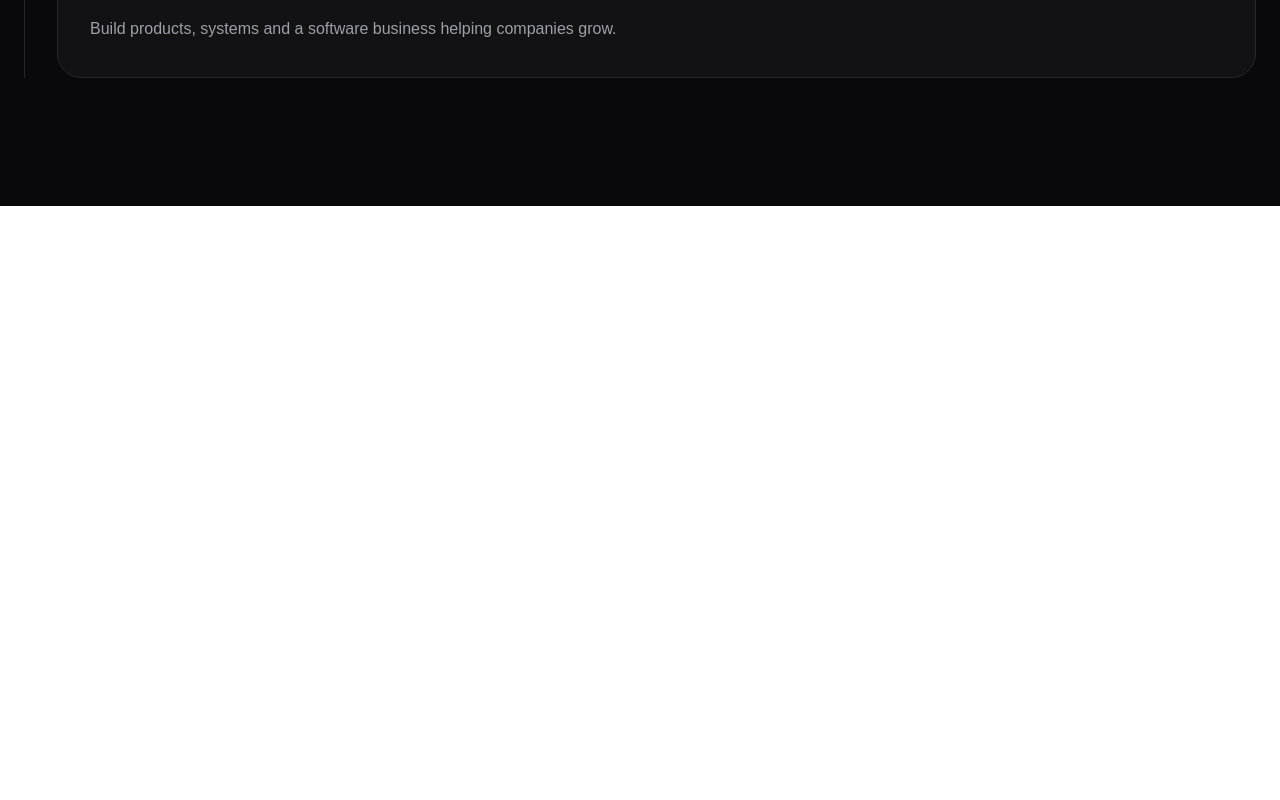
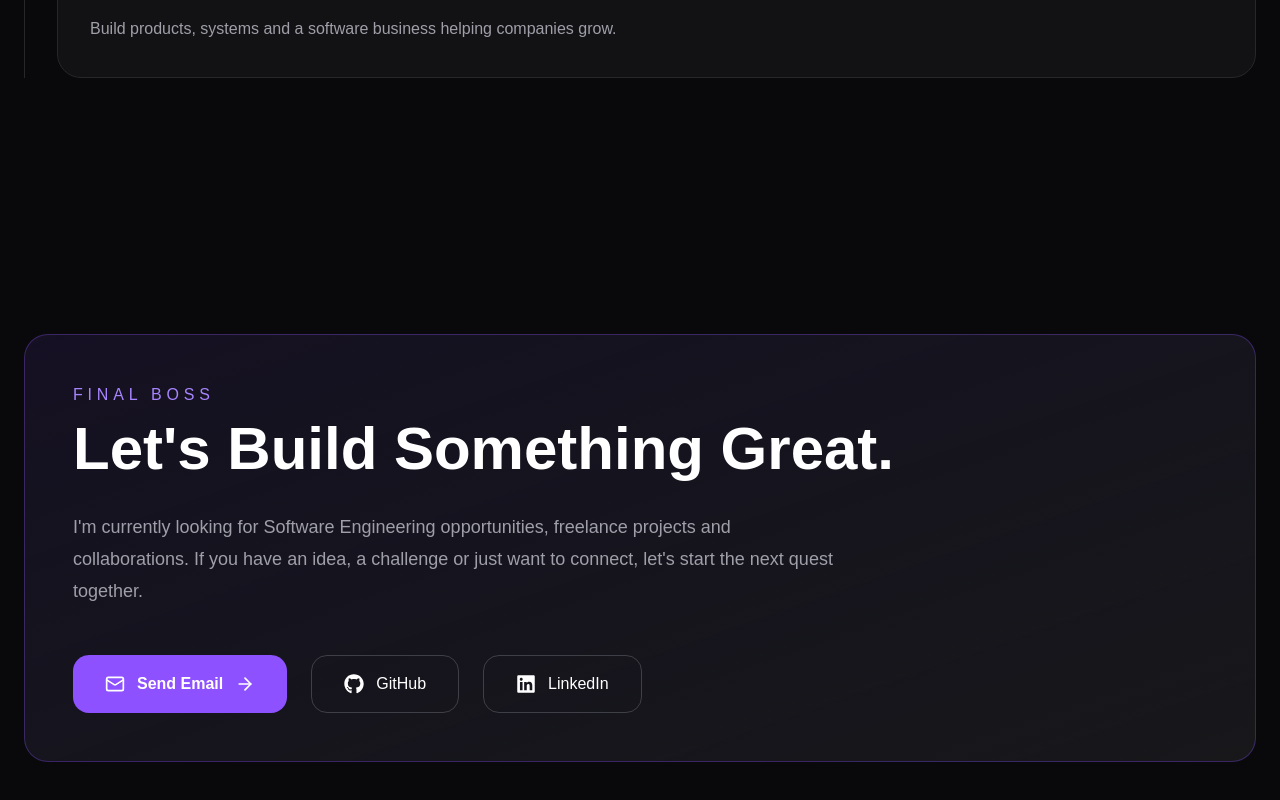
Before and after one commit to TomaszZdebiakcode/developer-journey, a Next.js app: page / in a window 1280 px wide. Shown: the part 8742-9542 px from the top of the page. Before the commit the page ends 8948 px from the top, so only its background shows below. Built offline with nearby package versions, Linux system fonts and the light colour scheme.

Commit message:
feat(hero): introduce Developer Card HUD system

```diff
--- a/app/page.tsx
+++ b/app/page.tsx
@@ -6,6 +6,9 @@ import BossBattles from "@/components/sections/BossBattles";
 import Inventory from "@/components/sections/Inventory";
 import Achievements from "@/components/sections/Achievements";
 import QuestLog from "@/components/sections/QuestLog";
+import Contact from "@/components/sections/Contact";
+
+
 
 export default function Home() {
   return (
@@ -33,6 +36,8 @@ export default function Home() {
 
       <QuestLog />
 
+      <Contact />
+
     </main>
   );
 }
--- a/components/sections/About.tsx
+++ b/components/sections/About.tsx
@@ -1,3 +1,4 @@
+
 export default function About() {
     return (
         <section className="w-full">
--- a/components/sections/Contact.tsx
+++ b/components/sections/Contact.tsx
@@ -0,0 +1,70 @@
+import {
+    ArrowRight,
+    Mail
+} from "lucide-react";
+
+import { FaGithub } from "react-icons/fa";
+import { FaLinkedin } from "react-icons/fa";
+import { MdEmail } from "react-icons/md";
+
+export default function Contact() {
+    return (
+        <section className="mx-auto max-w-7xl px-6 py-32">
+
+            <div className="overflow-hidden rounded-3xl border border-violet-500/30 bg-gradient-to-br from-violet-500/10 to-zinc-900 p-12">
+
+                <p className="mb-3 uppercase tracking-[0.3em] text-violet-400">
+                    Final Boss
+                </p>
+
+                <h2 className="text-6xl font-bold text-white">
+                    Let's Build Something Great.
+                </h2>
+
+                <p className="mt-8 max-w-3xl text-lg leading-8 text-zinc-400">
+                    I'm currently looking for Software Engineering opportunities,
+                    freelance projects and collaborations.
+                    If you have an idea, a challenge or just want to connect,
+                    let's start the next quest together.
+                </p>
+
+                <div className="mt-12 flex flex-wrap gap-6">
+
+                    <a
+                        href="mailto:TomaszZdebiak@gmail.com"
+                        className="group flex items-center gap-3 rounded-2xl bg-violet-500 px-8 py-4 font-semibold text-white transition-all duration-300 hover:-translate-y-1 hover:bg-violet-400 hover:shadow-xl hover:shadow-violet-500/20"
+                    >
+                        <Mail className="h-5 w-5" />
+
+                        Send Email
+
+                        <ArrowRight className="h-5 w-5 transition group-hover:translate-x-1" />
+                    </a>
+
+                    <a
+                        href="https://github.com/TomaszZdebiakcode"
+                        target="_blank"
+                        className="flex items-center gap-3 rounded-2xl border border-zinc-700 px-8 py-4 transition-all duration-300 hover:border-violet-400 hover:bg-zinc-900"
+                    >
+                        <FaGithub className="h-5 w-5" />
+
+                        GitHub
+                    </a>
+
+                    <a
+                        href="https://www.linkedin.com/in/zdebiaktomasz/?locale=pl"
+                        target="_blank"
+                        className="flex items-center gap-3 rounded-2xl border border-zinc-700 px-8 py-4 transition-all duration-300 hover:border-violet-400 hover:bg-zinc-900"
+                    >
+                        <FaLinkedin className="h-5 w-5" />
+
+                        LinkedIn
+                    </a>
+
+                </div>
+
+            </div>
+
+        </section>
+    );
+}
--- a/components/sections/Hero.tsx
+++ b/components/sections/Hero.tsx
@@ -1,5 +1,24 @@
+"use client";
+
+import DeveloperCard from "@/components/shared/DeveloperCard";
+import { useEffect, useState } from "react";
+import { motion } from "framer-motion";
+import Image from "next/image";
 import { Swords, ArrowRight } from "lucide-react";
 export default function Hero() {
+
+    const [adventureStarted, setAdventureStarted] = useState(false);
+
+    const startAdventure = () => {
+        setAdventureStarted(true);
+
+        document
+            .getElementById("mission")
+            ?.scrollIntoView({
+                behavior: "smooth",
+            });
+    };
+
     return (
         <section className="flex min-h-screen flex-col items-center justify-center text-center">
             <p className="mb-6 flex items-center justify-center gap-3 text-zinc-400">
@@ -23,6 +42,7 @@ export default function Hero() {
                 One quest at a time.
             </p>
             <button
+                onClick={startAdventure}
                 className="
         mt-6
         group
@@ -81,6 +101,7 @@ export default function Hero() {
             >
                 Read My Story →
             </a>
+            <DeveloperCard started={adventureStarted} />
         </section>
     );
 }
--- a/components/sections/MissionStatus.tsx
+++ b/components/sections/MissionStatus.tsx
@@ -3,6 +3,7 @@ import { Flag, Target, Sprout, Compass } from "lucide-react";
 export default function MissionStatus() {
   return (
     <section
+      id="mission"
       className="
     w-full
     max-w-md
--- a/components/sections/QuestLog.tsx
+++ b/components/sections/QuestLog.tsx
@@ -49,7 +49,7 @@ const quests = [
         title: "First Client Website",
         description:
             "Working towards delivering my first commercial website for a paying client.",
-        status: "current",
+        status: "completed",
         icon: Briefcase,
     },
     {
@@ -57,7 +57,7 @@ const quests = [
         title: "First Software Engineering Job",
         description:
             "Join a professional software engineering team and continue growing as a developer.",
-        status: "locked",
+        status: "current",
         icon: Flag,
     },
     {
--- /dev/null
+++ b/components/shared/DeveloperCard.tsx
@@ -0,0 +1,97 @@
+"use client";
+
+import Image from "next/image";
+
+type DeveloperCardProps = {
+    started: boolean;
+};
+
+export default function DeveloperCard({
+    started,
+}: DeveloperCardProps) {
+    return (
+        <div
+            className={`
+                fixed
+                bottom-8
+                right-8
+                z-50
+                hidden
+                xl:block
+                transition-all
+                duration-700
+                ease-out
+                ${started
+                    ? "translate-y-0 opacity-100"
+                    : "translate-y-40 opacity-0 pointer-events-none"
+                }
+            `}
+        >
+            <div
+                className="
+                    overflow-hidden
+                    rounded-2xl
+                    border
+                    border-zinc-800
+                    bg-zinc-900/85
+                    backdrop-blur-xl
+                    shadow-2xl
+                    transition-all
+                    duration-300
+                    hover:-translate-y-1
+                    hover:scale-[1.02]
+                    hover:border-violet-500/40
+                    hover:shadow-violet-500/20
+                "
+            >
+                <div className="flex items-center gap-4 px-5 py-4">
+
+                    <Image
+                        src="/images/profile.jpg"
+                        alt="Tomasz Zdebiak"
+                        width={56}
+                        height={56}
+                        className="
+                            h-14
+                            w-14
+                            rounded-xl
+                            object-cover
+                            object-[center_5%]
+                        "
+                    />
+
+                    <div>
+
+                        <h3 className="font-bold text-white">
+                            Tomasz Zdebiak
+                        </h3>
+
+                        <p className="text-sm text-zinc-400">
+                            Game Software Engineering
+                        </p>
+
+                        <div className="mt-2 flex items-center gap-6">
+
+                            <div className="flex items-center gap-2">
+
+                                <span className="h-2 w-2 rounded-full bg-green-400" />
+
+                                <span className="text-xs font-medium text-green-400">
+                                    Open to Work
+                                </span>
+
+                            </div>
+
+                            <span className="text-sm font-bold text-green-400">
+                                ✚ 100 HP
+                            </span>
+
+                        </div>
+
+                    </div>
+
+                </div>
+            </div>
+        </div>
+    );
+}
--- a/package.json
+++ b/package.json
@@ -9,10 +9,13 @@
     "lint": "eslint"
   },
   "dependencies": {
+    "@icons-pack/react-simple-icons": "^13.13.0",
+    "framer-motion": "^12.42.2",
     "lucide-react": "^1.23.0",
     "next": "16.2.10",
     "react": "19.2.4",
-    "react-dom": "19.2.4"
+    "react-dom": "19.2.4",
+    "react-icons": "^5.7.0"
   },
   "devDependencies": {
     "@tailwindcss/postcss": "^4",
```
Also changed, not shown: public/images/Zdebiak Tomasz 2.jpg (added), 1 other file (tests, documents, lock files or other folders). Lines whose indentation alone changed are shown as unchanged.
